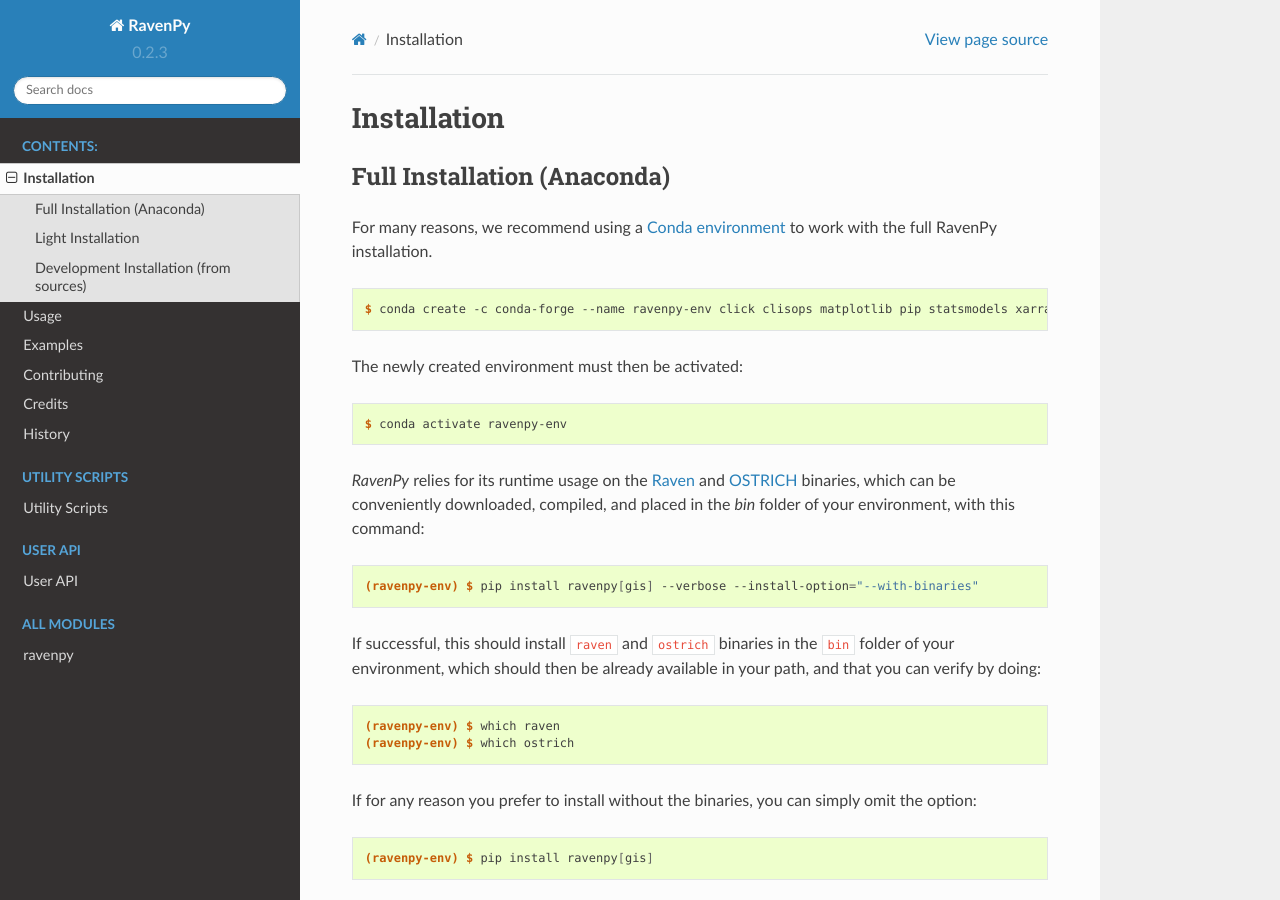
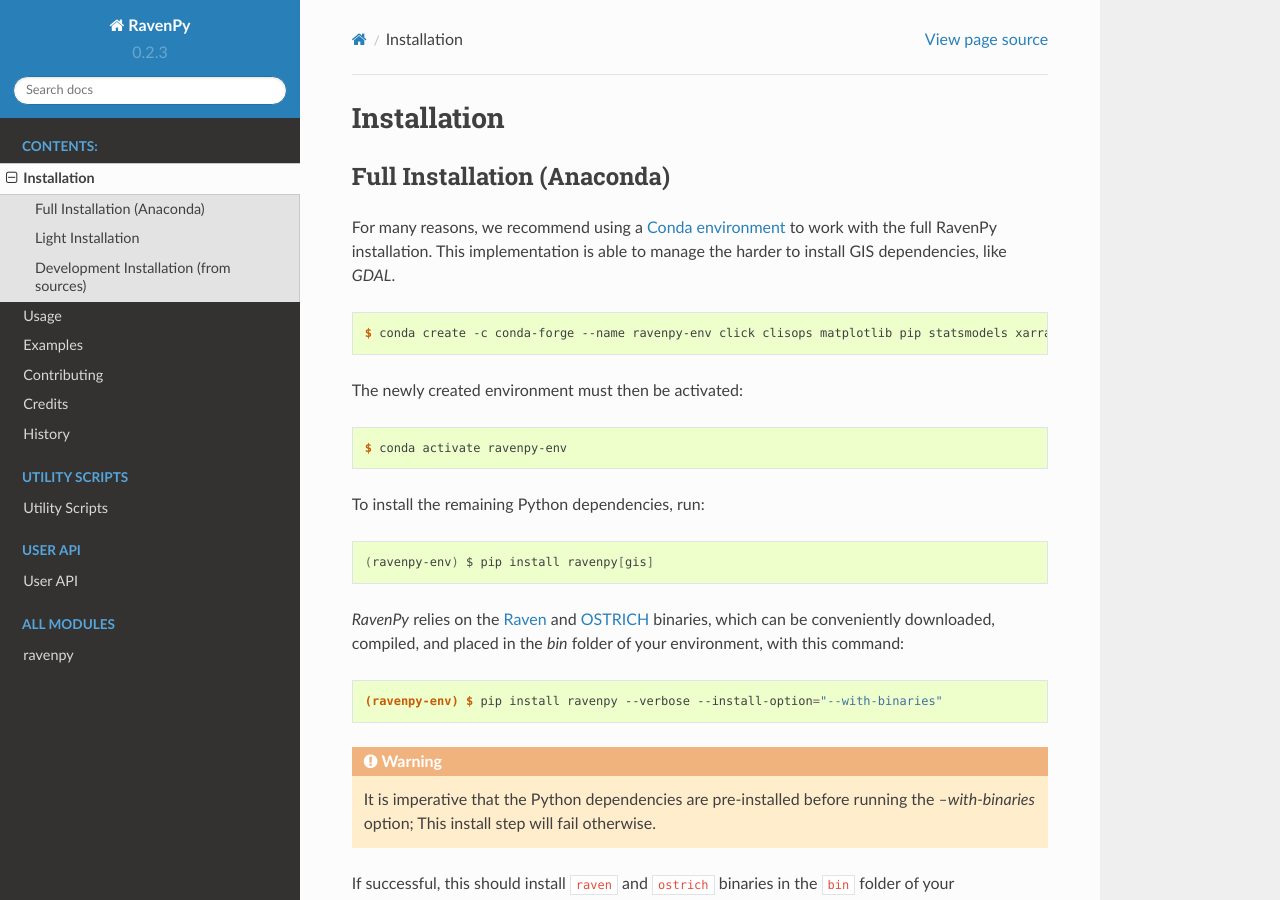
Before and after one commit to CSHS-CWRA/RavenPy, a Sphinx documentation site: the page built from docs/installation.rst, in a window 1280 px wide and 900 px high. Built offline with Sphinx 7.4.7 and the Read the Docs theme 2.0.0, drawn with Linux system fonts in a browser that asks for light colours; some of the changed text lies outside the part shown.

Commit message:
Update the installation process to be two-step for python then C dependencies

```diff
--- a/docs/installation.rst
+++ b/docs/installation.rst
@@ -9,7 +9,8 @@
 
 For many reasons, we recommend using a `Conda environment
 <https://docs.conda.io/projects/conda/en/latest/user-guide/tasks/manage-environments.html>`_
-to work with the full RavenPy installation.
+to work with the full RavenPy installation. This implementation is able to manage
+the harder to install GIS dependencies, like `GDAL`.
 
 .. code-block:: console
 
@@ -21,13 +22,24 @@
 
    $ conda activate ravenpy-env
 
-`RavenPy` relies for its runtime usage on the `Raven <http://raven.uwaterloo.ca>`_ and `OSTRICH
+To install the remaining Python dependencies, run:
+
+.. code-block::
+
+   (ravenpy-env) $ pip install ravenpy[gis]
+
+`RavenPy` relies on the `Raven <http://raven.uwaterloo.ca>`_ and `OSTRICH
 <http://www.civil.uwaterloo.ca/envmodelling/Ostrich.html>`_ binaries, which can be conveniently
 downloaded, compiled, and placed in the `bin` folder of your environment, with this command:
 
 .. code-block:: console
 
-   (ravenpy-env) $ pip install ravenpy[gis] --verbose --install-option="--with-binaries"
+   (ravenpy-env) $ pip install ravenpy --verbose --install-option="--with-binaries"
+
+.. warning::
+
+  It is imperative that the Python dependencies are pre-installed before running the `--with-binaries`
+  option; This install step will fail otherwise.
 
 If successful, this should install ``raven`` and ``ostrich`` binaries in the ``bin``
 folder of your environment, which should then be already available in your
@@ -88,7 +100,10 @@
 
 .. code-block:: console
 
-   (ravenpy-env) $ pip install --editable ".[dev]" --install-option="--with-binaries"
+   # for the python dependencies
+   (ravenpy-env) $ pip install --editable ".[dev]"
+   # for the Raven and OSTRICH binaries
+   (ravenpy-env) $ pip install --editable "." --install-option="--with-binaries"
 
 Then clone the Raven Test Data repo somewhere on your disk:
 
```
